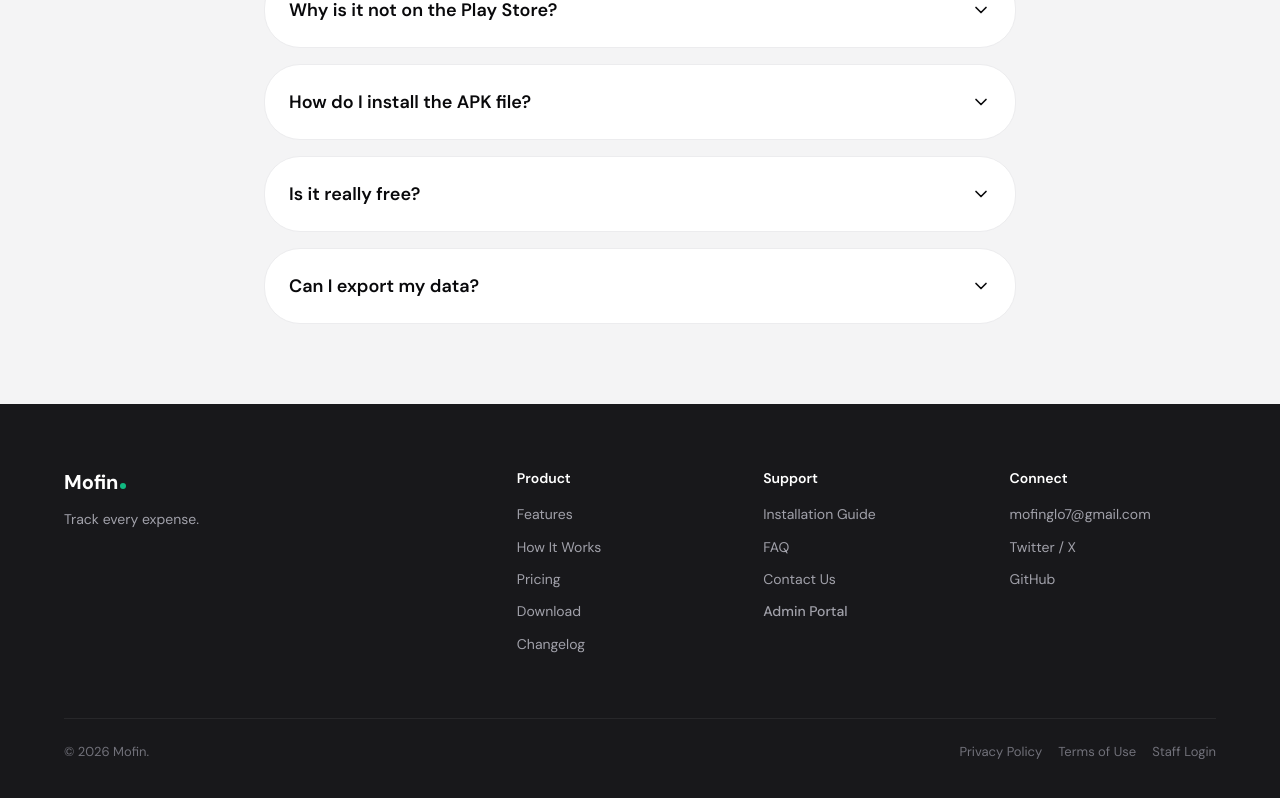
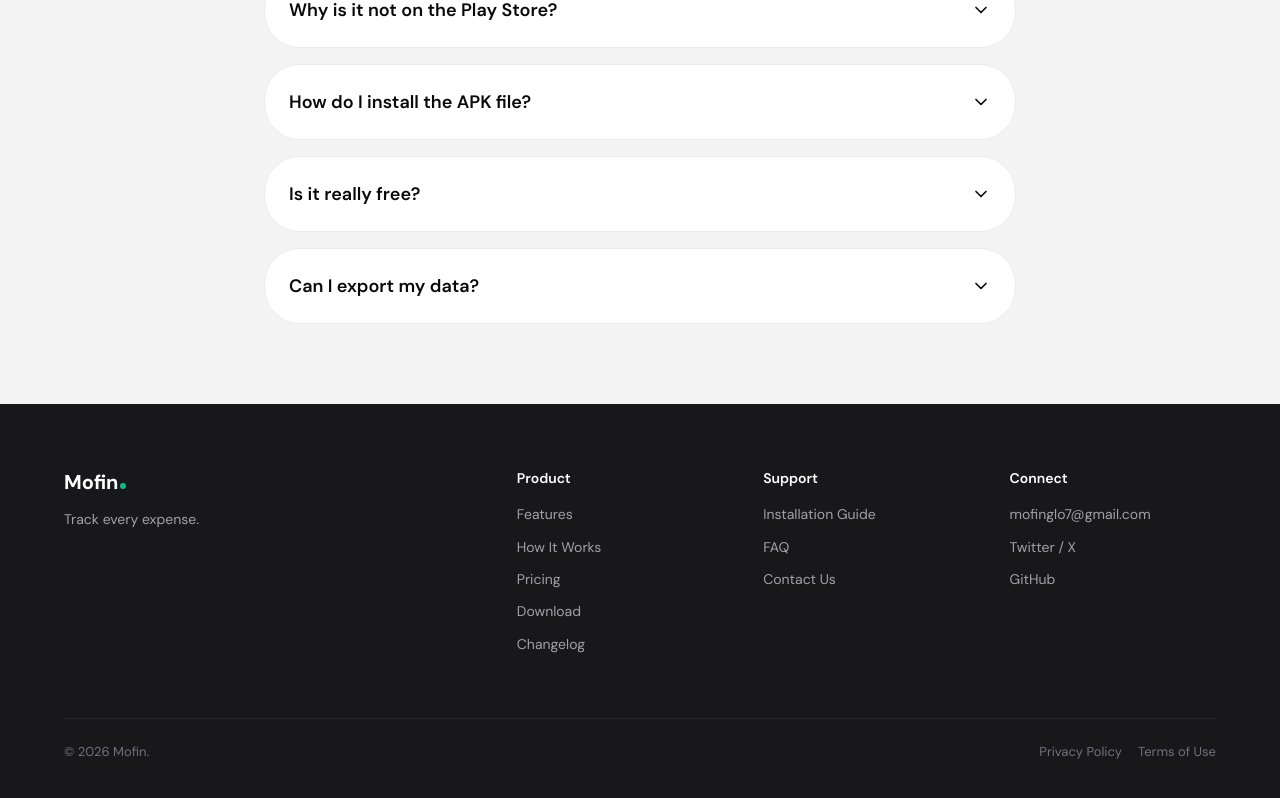
Before and after one commit to AlainKwishima/Mofin, a React (Vite) app: page / in a window 1280 px wide. Shown: the part 7480-8278 px from the top of the page. Built offline with nearby package versions, Linux system fonts and the light colour scheme; no server answers.

Commit message:
fix(web): remove Admin Portal and Staff Login links from footer

```diff
--- a/src/components/Footer.tsx
+++ b/src/components/Footer.tsx
@@ -47,7 +47,6 @@ export const Footer: React.FC = () => {
               <a href="/#download" onClick={(e) => handleScroll(e, '#download')}>Installation Guide</a>
               <a href="/#faq" onClick={(e) => handleScroll(e, '#faq')}>FAQ</a>
               <Link to="/contact">Contact Us</Link>
-              <Link to="/admin/login" className="text-[#10b981] font-medium">Admin Portal</Link>
             </div>
           </div>
           <div>
@@ -64,7 +63,6 @@ export const Footer: React.FC = () => {
           <div className="flex gap-4">
             <Link to="/privacy" className="hover:text-white transition-colors">Privacy Policy</Link>
             <Link to="/terms" className="hover:text-white transition-colors">Terms of Use</Link>
-            <Link to="/admin/login" className="hover:text-[#10b981] text-[#a1a1aa] transition-colors">Staff Login</Link>
           </div>
         </div>
       </div>
```
